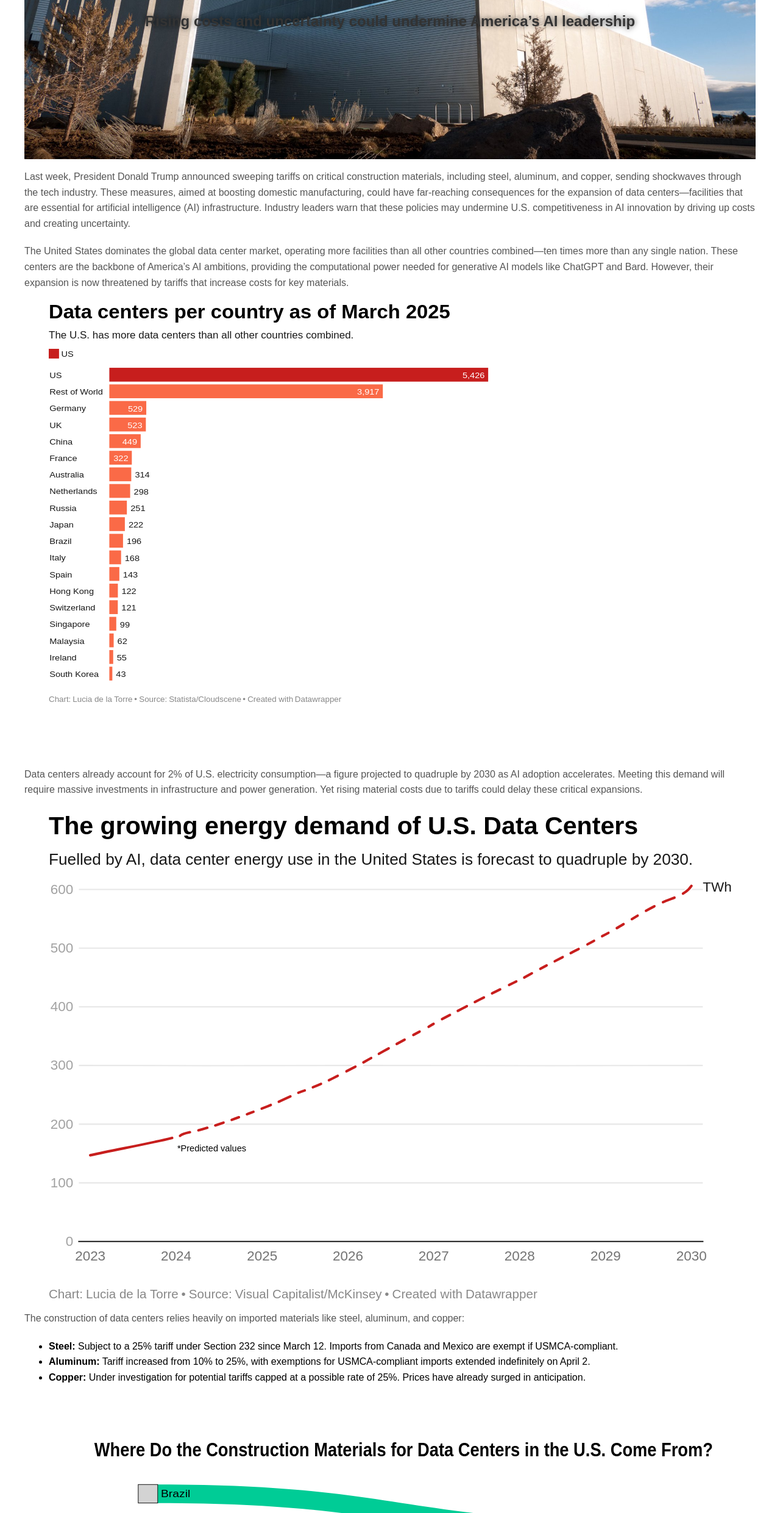
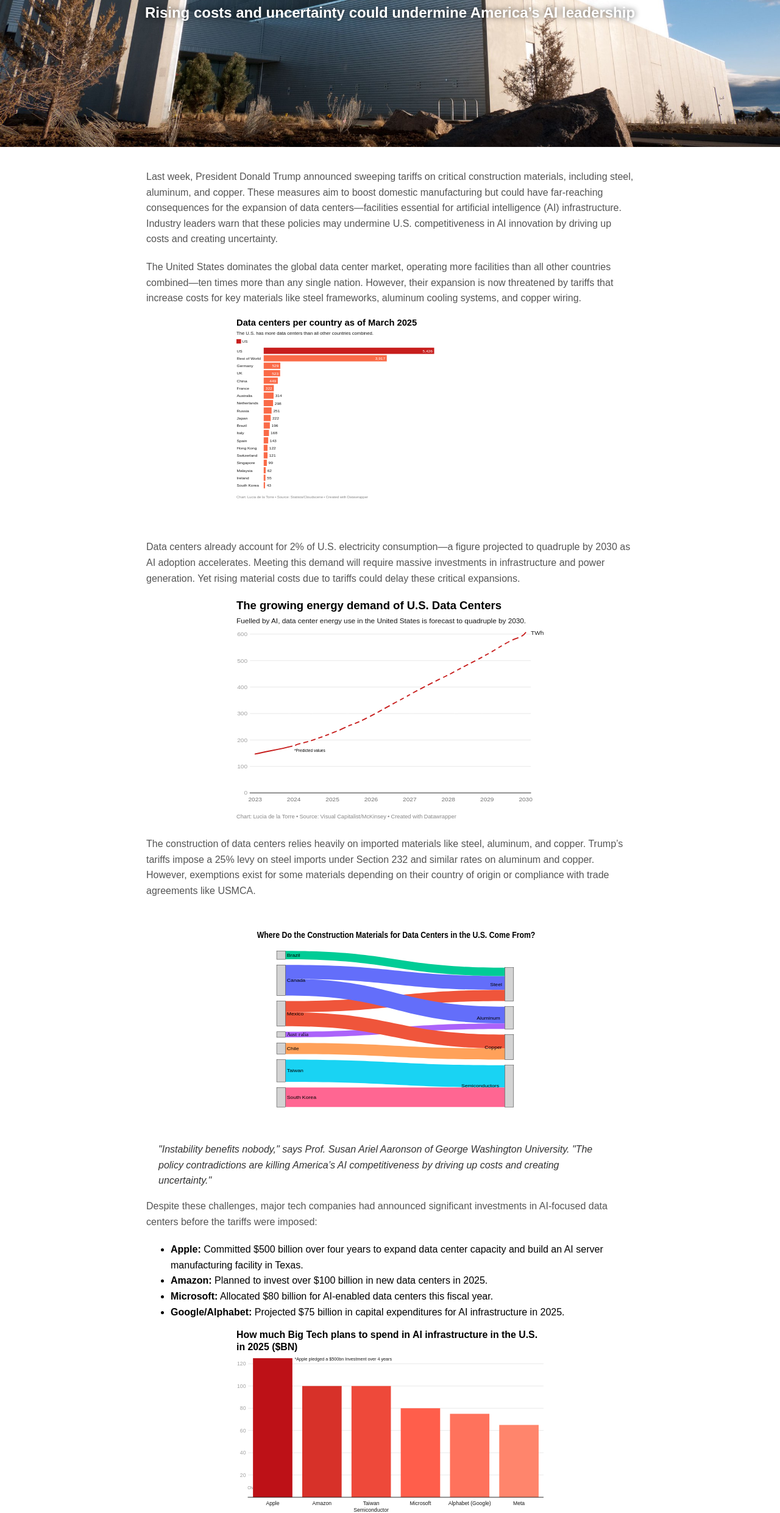
Before and after one commit to lg3394/tariffs-data-centers, a plain HTML site: page index.html in a window 1280 px wide. Shown: the part 319-2800 px from the top of the page at 61% size. Drawn offline with Linux system fonts and the light colour scheme.

Commit message:
Update index.html

```diff
--- a/index.html
+++ b/index.html
@@ -8,29 +8,9 @@
         body {
             font-family: Arial, sans-serif;
             line-height: 1.6;
-            margin: 20px auto; /* Centered content with smaller margins */
-            max-width: 1200px; /* Limit content width for readability */
-            background-color: #ffffff; /* White background */
-        }
-
-        h1, h2 {
-            text-align: center;
-            color: #333;
-        }
-
-        h1 {
-            font-size: 2.5em;
-            margin-bottom: 10px;
-        }
-
-        h2 {
-            font-size: 1.8em;
-            margin-top: 20px;
-        }
-
-        p {
-            margin-bottom: 20px;
-            color: #555;
+            margin: 0;
+            padding: 0;
+            background-color: #ffffff;
         }
 
         .header {
@@ -54,35 +34,49 @@
             font-size: 1.5em;
         }
 
-        .responsive-chart img {
-            max-width: 70%; /* Resize desktop visuals to 70% */
-            height: auto;
-            margin-left: auto; /* Center visuals */
-            margin-right: auto; /* Center visuals */
+        .content {
+            max-width: 800px;
+            margin: auto;
+            padding: 20px;
         }
 
-        .desktop-only {
-            display: block;
+        p {
+            margin-bottom: 20px;
+            color: #555;
         }
 
-        .mobile-only {
-            display: none;
+        figure {
+            text-align: center;
+            margin-bottom: 20px;
+        }
+
+        figure img {
+            max-width: 70%;
+            height: auto;
+        }
+
+        blockquote {
+            font-style: italic;
+            color: #333;
+            margin-left: 20px;
+        }
+
+        footer {
+            text-align:center;
+            color:#888;
+            margin-top:40px;
         }
 
         @media (max-width: 768px) {
             body {
-                margin-left: 15px; /* Increased margins for mobile */
-                margin-right: 15px; /* Increased margins for mobile */
+                padding-left: 15px;
+                padding-right: 15px;
             }
 
-            .desktop-only { display: none; }
-            .mobile-only { display: block; }
-        }
-
-        footer {
-            text-align:center;
-            color:#888; /* Grey font for footer */
-            margin-top:40px;
+            figure img {
+                max-width: 100%;
+                height: auto;
+            }
         }
     </style>
 </head>
@@ -97,60 +91,50 @@
     </div>
 
     <!-- Article Content -->
-    <section>
-        <p>Last week, President Donald Trump announced sweeping tariffs on critical construction materials, including steel, aluminum, and copper, sending shockwaves through the tech industry. These measures, aimed at boosting domestic manufacturing, could have far-reaching consequences for the expansion of data centers—facilities that are essential for artificial intelligence (AI) infrastructure. Industry leaders warn that these policies may undermine U.S. competitiveness in AI innovation by driving up costs and creating uncertainty.</p>
+    <div class="content">
+        <p>Last week, President Donald Trump announced sweeping tariffs on critical construction materials, including steel, aluminum, and copper. These measures aim to boost domestic manufacturing but could have far-reaching consequences for the expansion of data centers—facilities essential for artificial intelligence (AI) infrastructure. Industry leaders warn that these policies may undermine U.S. competitiveness in AI innovation by driving up costs and creating uncertainty.</p>
 
-        <p>The United States dominates the global data center market, operating more facilities than all other countries combined—ten times more than any single nation. These centers are the backbone of America’s AI ambitions, providing the computational power needed for generative AI models like ChatGPT and Bard. However, their expansion is now threatened by tariffs that increase costs for key materials.</p>
+        <p>The United States dominates the global data center market, operating more facilities than all other countries combined—ten times more than any single nation. However, their expansion is now threatened by tariffs that increase costs for key materials like steel frameworks, aluminum cooling systems, and copper wiring.</p>
 
         <figure>
-            <img src="graphics/datacenters_desktop.svg" class="responsive-chart desktop-only" alt="Global data center distribution (desktop)">
-            <img src="graphics/datacenters_mobile.svg" class="responsive-chart mobile-only" alt="Global data center distribution (mobile)">
+            <img src="graphics/datacenters_desktop.svg" alt="Global data center distribution (desktop)">
         </figure>
 
         <p>Data centers already account for 2% of U.S. electricity consumption—a figure projected to quadruple by 2030 as AI adoption accelerates. Meeting this demand will require massive investments in infrastructure and power generation. Yet rising material costs due to tariffs could delay these critical expansions.</p>
 
         <figure>
-            <img src="graphics/energydemand_desktop.svg" class="responsive-chart desktop-only" alt="Energy demand per country (desktop)">
-            <img src="graphics/energydemand_mobile.svg" class="responsive-chart mobile-only" alt="Energy demand per country (mobile)">
+            <img src="graphics/energydemand_desktop.svg" alt="Energy demand per country (desktop)">
         </figure>
 
-        <p>The construction of data centers relies heavily on imported materials like steel, aluminum, and copper:</p>
+        <p>The construction of data centers relies heavily on imported materials like steel, aluminum, and copper. Trump’s tariffs impose a 25% levy on steel imports under Section 232 and similar rates on aluminum and copper. However, exemptions exist for some materials depending on their country of origin or compliance with trade agreements like USMCA.</p>
+
+        <figure>
+            <img src="graphics/materials_desktop.svg" alt="Material sourcing diagram (desktop)">
+        </figure>
+
+        <blockquote>"Instability benefits nobody," says Prof. Susan Ariel Aaronson of George Washington University. "The policy contradictions are killing America’s AI competitiveness by driving up costs and creating uncertainty."</blockquote>
+
+        <p>Despite these challenges, major tech companies had announced significant investments in AI-focused data centers before the tariffs were imposed:</p>
 
         <ul>
-          <li><strong>Steel:</strong> Subject to a 25% tariff under Section 232 since March 12. Imports from Canada and Mexico are exempt if USMCA-compliant.</li>
-          <li><strong>Aluminum:</strong> Tariff increased from 10% to 25%, with exemptions for USMCA-compliant imports extended indefinitely on April 2.</li>
-          <li><strong>Copper:</strong> Under investigation for potential tariffs capped at a possible rate of 25%. Prices have already surged in anticipation.</li>
+          <li><strong>Apple:</strong> Committed $500 billion over four years to expand data center capacity and build an AI server manufacturing facility in Texas.</li>
+          <li><strong>Amazon:</strong> Planned to invest over $100 billion in new data centers in 2025.</li>
+          <li><strong>Microsoft:</strong> Allocated $80 billion for AI-enabled data centers this fiscal year.</li>
+          <li><strong>Google/Alphabet:</strong> Projected $75 billion in capital expenditures for AI infrastructure in 2025.</li>
       </ul>
 
       <figure>
-          <img src="graphics/materials_desktop.svg" class="responsive-chart desktop-only" alt="Material sourcing diagram (desktop)">
-          <img src="graphics/materials_mobile.svg" class="responsive-chart mobile-only" alt="Material sourcing diagram (mobile)">
+          <img src="graphics/bigtech_desktop.svg" alt="Investment comparison chart (desktop)">
       </figure>
 
-      <blockquote>"Instability benefits nobody," says Prof. Susan Ariel Aaronson of George Washington University.</blockquote>
-
-      <p>Despite rising costs, major tech companies continue to invest heavily in AI-focused data centers:</p>
-
-      <ul>
-          <li><strong>Apple:</strong> Committed $500 billion over four years to expand data center capacity and build an AI server manufacturing facility in Texas.</li>
-          <li><strong>Amazon:</strong> Announced plans to invest over $100 billion in new data centers in 2025—before the tariffs were imposed.</li>
-          <li><strong>Microsoft:</strong> Allocated $80 billion for AI-enabled data centers this fiscal year—pre-tariff projections.</li>
-          <li><strong>Google/Alphabet:</strong> Projected $75 billion in capital expenditures for AI infrastructure in 2025—pre-tariff estimates.</li>
-      </ul>
-
-      <figure>
-          <img src="graphics/bigtech_desktop.svg" class="responsive-chart desktop-only" alt="Investment comparison chart (desktop)">
-          <img src="graphics/bigtech_mobile.svg" class="responsive-chart mobile-only" alt="Investment comparison chart (mobile)">
-      </figure>
-
-      <p>The stakes are high—not just for Big Tech but for America’s position as a leader in innovation. As Prof. Aaronson aptly puts it, “Instability benefits nobody.” Whether the U.S. can navigate these challenges will determine its ability to maintain its edge in the global AI race.</p>
-    </section>
+      <p>The stakes are high—not just for Big Tech but for America’s position as a leader in innovation. Whether the U.S. can navigate these challenges will determine its ability to maintain its edge in the global AI race.</p>
+    </div>
 
     <!-- Footer Section -->
     <footer style="text-align:center;">
-       Datasets from:
-       HuggingFace AI Energy Score.<br>GitHub Repo:
-       Tariffs and Data Centers.<br>Date Published:
+       GitHub Repo:
+       <a href="https://github.com/lg3394/tariffs-data-centers/tree/main">Tariffs and Data Centers</a><br>
+       Date Published:
        Monday, April 14, 2025
     </footer>
 
```
